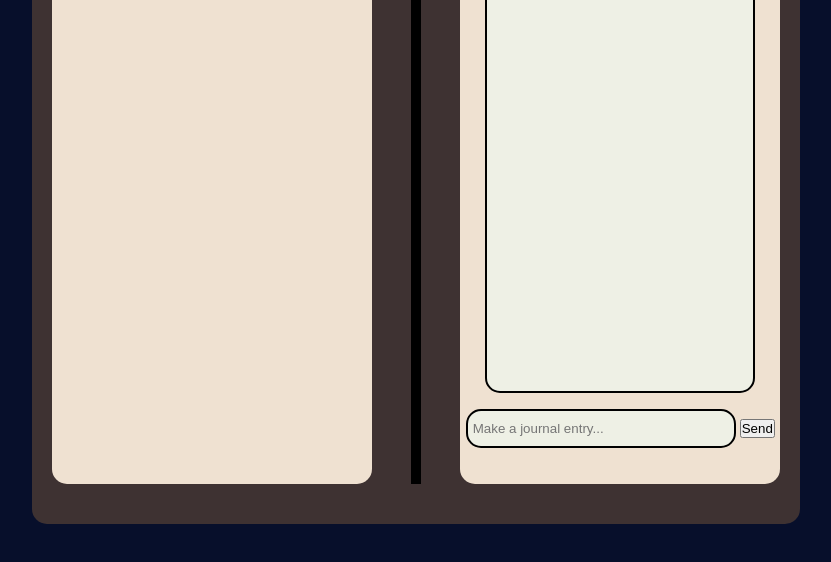
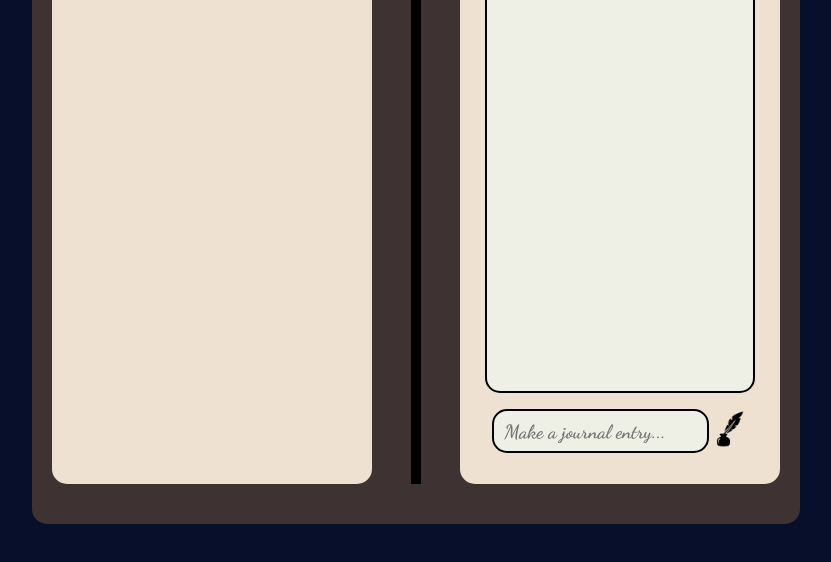
Before and after one commit to GianniMS/Diary-Chatbot, a plain HTML site: page client/index.html in a window 1280 px wide. Shown: the part 196-758 px from the top of the page, without its empty margins (224-1055 px from the left). Drawn offline with Linux system fonts and the light colour scheme; a web font is replaced by a local one.

Commit message:
added custom button images and fonts

```diff
--- a/client/index.html
+++ b/client/index.html
@@ -7,6 +7,7 @@
     <meta http-equiv="X-UA-Compatible" content="ie=edge">
     <link rel="stylesheet" href="style.css">
     <link href="https://fonts.googleapis.com/css2?family=Protest+Riot&display=swap" rel="stylesheet">
+    <link href="https://fonts.googleapis.com/css2?family=Dancing+Script:wght@400..700&display=swap" rel="stylesheet">
     <title>Diary Chatbot</title>
 </head>
 <body>
@@ -20,10 +21,13 @@
         <span class="seam"></span>
         <article class="page">
             <h1 class="entry-title">Entry</h1>
-            <p class="entry-chat"></p>
+            <p class="entry-chat">
+            </p>
             <form>
-                <input type="text" name="query" class="entry-input" placeholder="Make a journal entry...">
-                <button type="submit">Send</button>
+                <div class="input-container">
+                    <input type="text" name="query" class="entry-input" placeholder="Make a journal entry...">
+                    <button class="submit-button" type="submit"><img class="feather-img" src="images/feather-send.png"></button>
+                </div>
             </form>
         </article>
     </section>
--- a/client/style.css
+++ b/client/style.css
@@ -1,12 +1,27 @@
 * {
     margin: 0;
     padding: 0;
+
+    font-family: "Dancing Script", cursive;
+    font-optical-sizing: auto;
+    font-weight: 700;
+    font-style: normal;
 }
-/*.protest-riot-regular {
+
+/*
+.protest-riot-regular {
   font-family: "Protest Riot", sans-serif;
   font-weight: 400;
   font-style: normal;
-}*/
+}
+
+.dancing-script-<uniquifier> {
+  font-family: "Dancing Script", cursive;
+  font-optical-sizing: auto;
+  font-weight: <weight>;
+  font-style: normal;
+}
+*/
 
 .table {
     width: 100vw;
@@ -59,7 +74,10 @@
 }
 
 .entry-chat {
+    overflow-y: scroll;
+    overflow-x: hidden;
     width: 20vw;
+    font-size: 1.5rem;
     height: 50vh;
     border-radius: 15px;
     border: 2px solid black;
@@ -67,12 +85,56 @@
     padding: 5px;
 }
 
-.entry-input {
+/* Hide the scrollbar track */
+.entry-chat::-webkit-scrollbar-track {
+    display: none;
+}
+
+/* Style the scrollbar thumb */
+.entry-chat::-webkit-scrollbar-thumb {
+    background-color: #888; /* Change the color of the thumb */
+    border-radius: 10px; /* Round the corners of the thumb */
+}
+
+/* Show only the vertical scrollbar */
+.entry-chat {
+    overflow-y: auto;
+    overflow-x: hidden;
+}
+
+/* Optionally, you can style the scrollbar track as well */
+.entry-chat::-webkit-scrollbar {
+    width: 8px; /* Set the width of the scrollbar */
+    background-color: #fff; /* Change the color of the track */
+    border-radius: 15px; /* Round the corners of the track */
+}
+
+.input-container {
     margin-top: 2vh;
     width: 20vw;
-    height: 25px;
+    display: flex;
+    justify-content: space-between;
+}
+
+.entry-input {
+    width: 16vw;
+    height: 40px;
     border-radius: 15px;
     border: 2px solid black;
     background-color: #EEF0E5;
-    padding: 5px;
+    padding-left: 10px;
+    font-size: 1.2rem;
 }
+
+.submit-button {
+    width: 40px;
+    height: 40px;
+    border: none;
+    background: none;
+    cursor: pointer;
+}
+
+.feather-img {
+    width: 100%;
+    height: 100%;
+}
```
Also changed, not shown: client/images/feather-load.png (added), client/images/feather-send.png (added).
